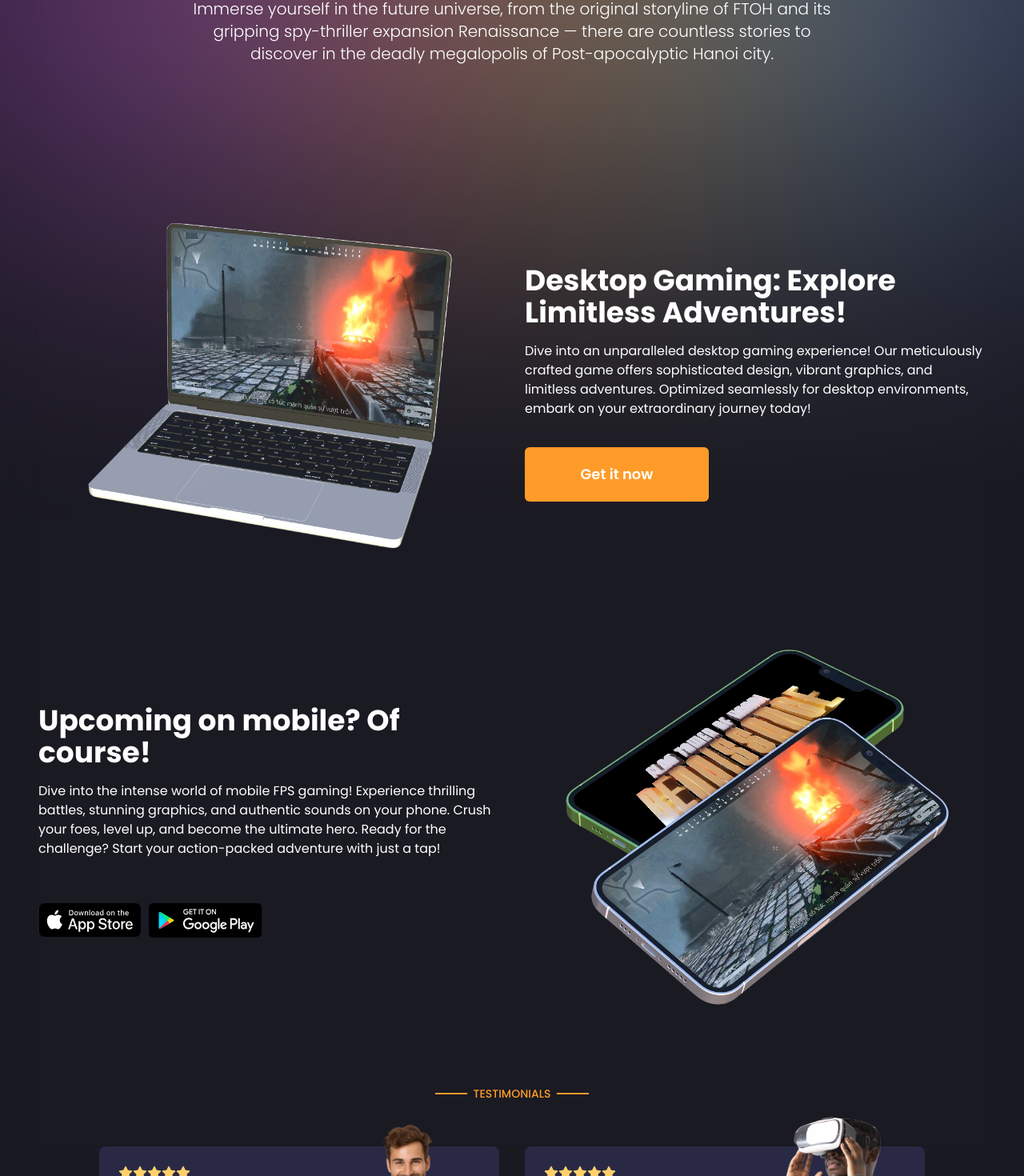
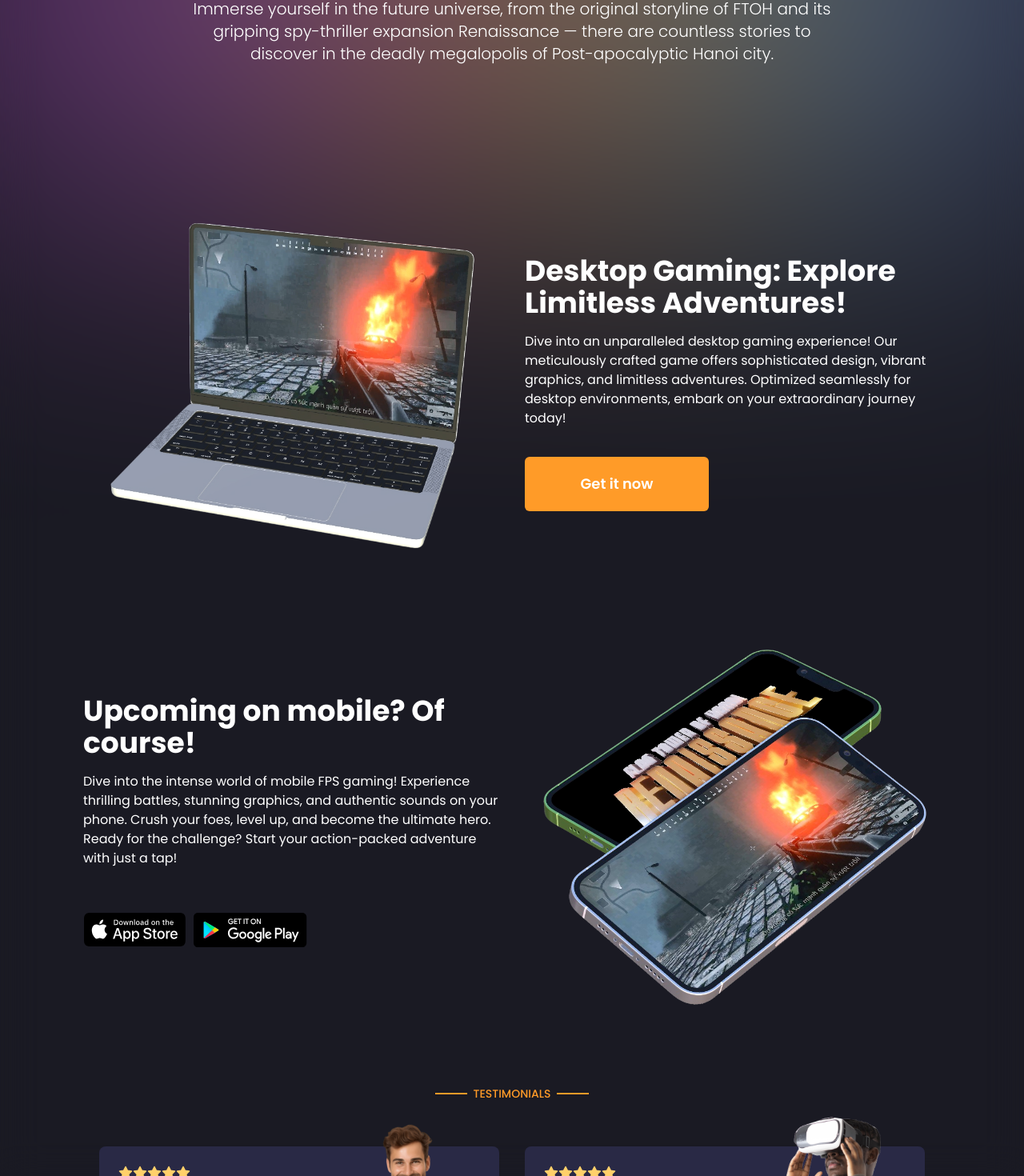
Before and after one commit to lngdao/FTOH, a React (Vite) app: page / in a window 1280 px wide. Shown: the part 1015-2485 px from the top of the page at 80% size. Built offline with nearby package versions, Linux system fonts and the light colour scheme.

Commit message:
feature: update some stuff

```diff
--- a/src/components/Hero.tsx
+++ b/src/components/Hero.tsx
@@ -1,5 +1,4 @@
 import game_trailer from '../assets/game_trailer.mp4';
-// import hero_video from './assets/hero_video.mp4';
 import logo from '../assets/logo.png';
 import ggplayLogo from '../assets/gplay_icon.png';
 import appleStoreLogo from '../assets/apple_store_icon.png';
--- a/src/components/LaptopAppSection.tsx
+++ b/src/components/LaptopAppSection.tsx
@@ -3,7 +3,7 @@ import { styles } from '../common';
 
 function LaptopAppSection() {
   return (
-    <section className="flex flex-col grid-cols-2 gap-8 mt-16 md:grid" id="download">
+    <section className="flex flex-col grid-cols-2 gap-8 mt-16 md:grid md:px-14" id="download">
       <div className={`${styles.flexCenter}`}>
         <img
           className="max-w-[500px] max-md:w-[340px]"
--- a/src/components/MobileAppSection.tsx
+++ b/src/components/MobileAppSection.tsx
@@ -5,7 +5,7 @@ import { styles } from '../common';
 
 const MobileApp = () => {
   return (
-    <section className="flex flex-col-reverse grid-cols-2 gap-8 mt-12 md:grid">
+    <section className="flex flex-col-reverse grid-cols-2 gap-8 mt-12 md:grid md:px-14">
       <div className="flex flex-col justify-center gap-2">
         <h1 className="text-4xl font-bold max-md:text-3xl">
           Upcoming on mobile? Of course!
```
